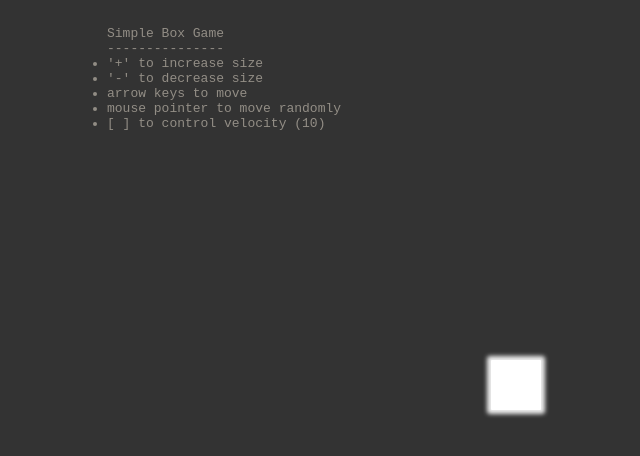
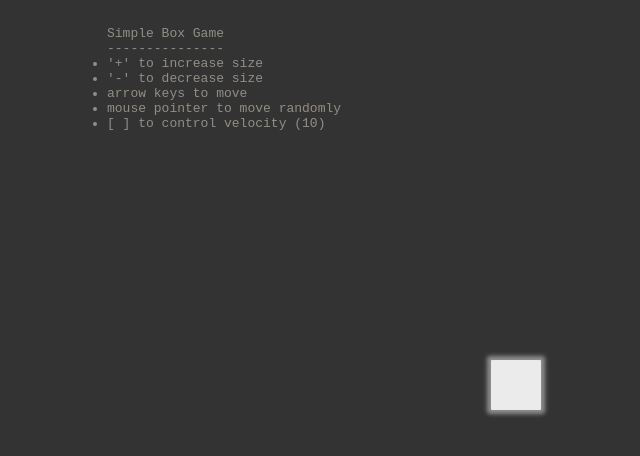
Before and after one commit to baniksudipto/baniksudipto.github.io, a plain HTML site: page boxgame/index.html in a window 1280 px wide. Shown: the whole page, without its empty margins (85-725 px from the left). Drawn offline with Linux system fonts and the light colour scheme.

Commit message:
Update index.html

```diff
--- a/boxgame/index.html
+++ b/boxgame/index.html
@@ -19,9 +19,10 @@
 			position: absolute;
 			background-color: #fff;
 			transition: 0.2s linear;
-			box-shadow: 0px 0px 4px 4px #eee;
+			box-shadow: 0px 0px 4px 4px #999;
 			border-radius: 1px;
 			text-align:center;
+			opacity:0.9;
 		}
 		#inst{
 			display: block;
```
